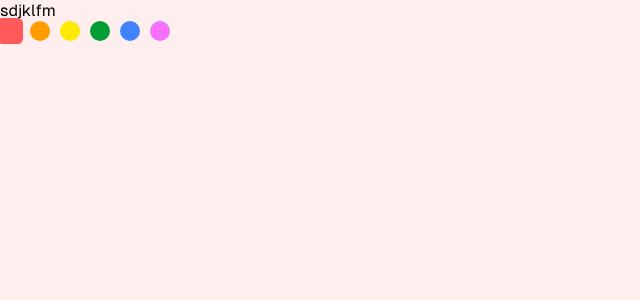
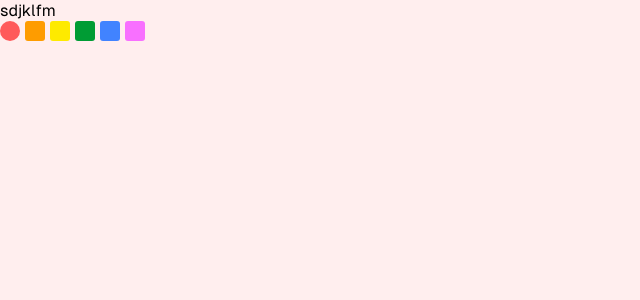
Before and after one commit to linssenste/instax-link-web, a Vue app: page / in a window 1280 px wide. Shown: the top 300 px of the page, without its empty margins (0-640 px from the left). Built offline with nearby package versions, Linux system fonts and the light colour scheme.

Commit message:
appearance of theme color selector (inversed)

```diff
--- a/src/components/layout/ThemeColorSelector.vue
+++ b/src/components/layout/ThemeColorSelector.vue
@@ -45,21 +45,19 @@ function changeThemeColor(color: string): void {
     width: 20px;
     cursor: pointer;
     height: 20px;
-    transition: all 50ms linear;
-    margin-right: 10px !important;
+    transition: all 100ms linear;
+    margin-right: 5px !important;
 
-	border-radius: 50%;
+	border-radius: 3px;
 }
 
 .color-item:hover {
-    transform: scale(1.3);
-    transition: all 50ms linear;
+    transform: scale(1.1);
+    transition: all 100ms linear;
 
 }
 
 .color-selected {
-    transform: scale(1.3);
-    border-radius: 4px !important;
-
+    border-radius: 50% !important;
 }
 </style>
```
